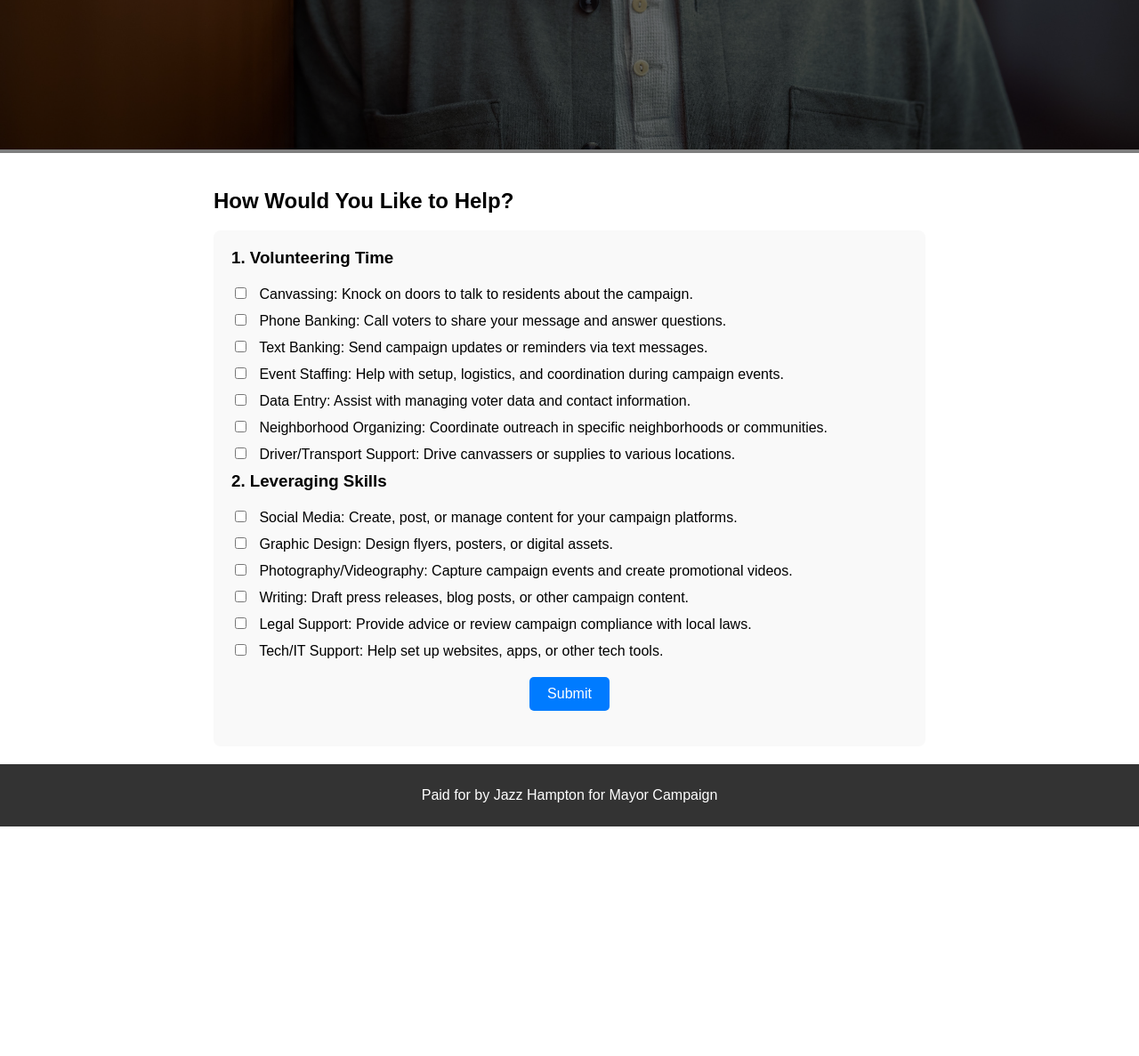
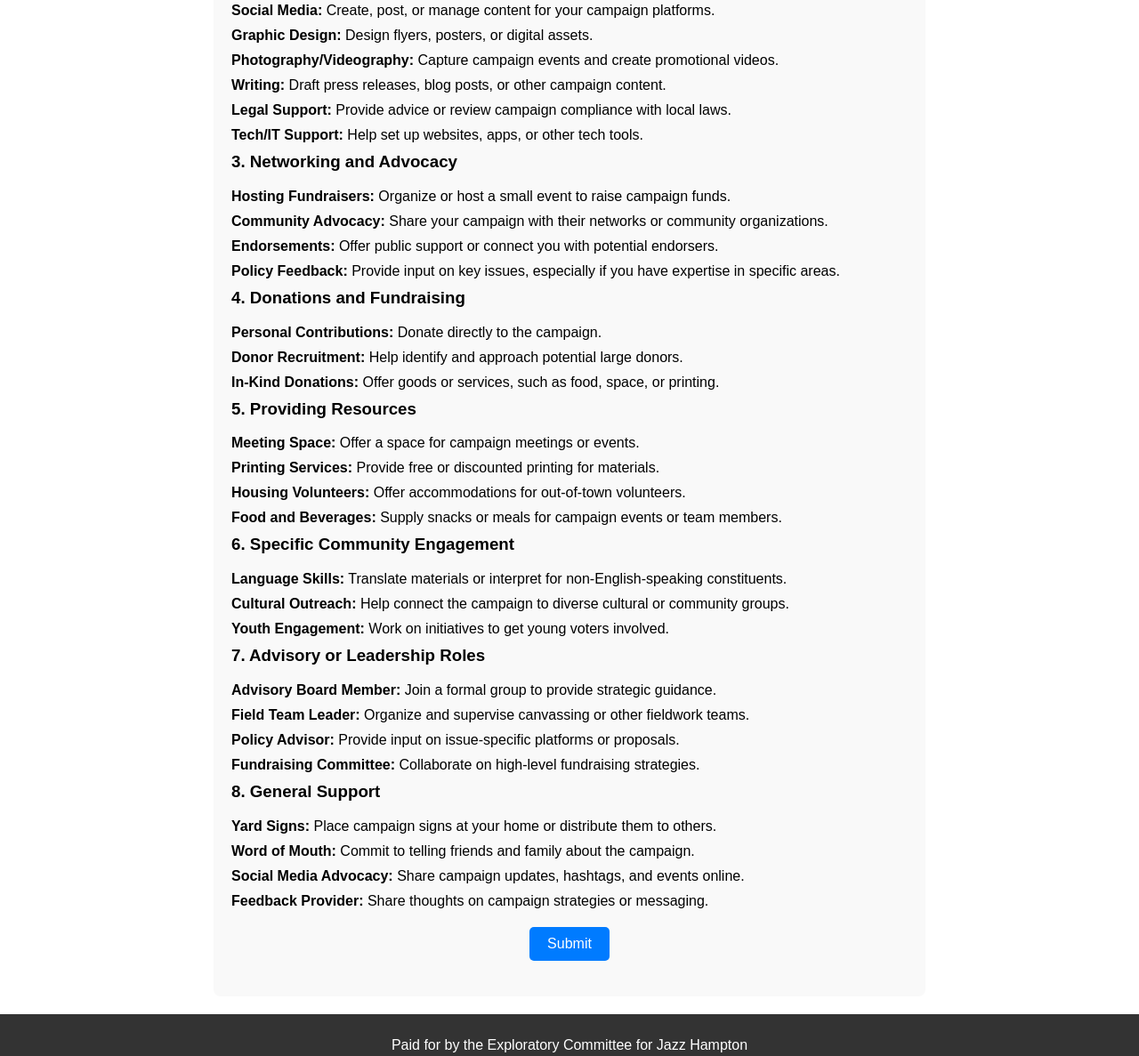
Before and after one commit to webhosting2025/Jazz-Hampton-exploratory-committee, a plain HTML site: page index.html in a window 1280 px wide. Shown: the part 686-1873 px from the top of the page at 89% size. Before the commit the page ends 1615 px from the top, so only its background shows below. Drawn offline with Linux system fonts and the light colour scheme.

Commit message:
Update index.html

```diff
--- a/index.html
+++ b/index.html
@@ -3,7 +3,7 @@
 <head>
     <meta charset="UTF-8">
     <meta name="viewport" content="width=device-width, initial-scale=1.0">
-    <title>Jazz Hampton for Mayor</title>
+    <title>Exploratory Committee for Jazz Hampton</title>
     <style>
         body {
             font-family: Arial, sans-serif;
@@ -18,6 +18,7 @@
         header img {
             width: 100%;
             height: auto;
+            max-height: 300px; /* Reduced the height of the image */
             object-fit: cover;
         }
         header .overlay {
@@ -33,7 +34,7 @@
             align-items: center;
         }
         header h1 {
-            font-size: 3rem;
+            font-size: 2.5rem;
             margin: 0;
         }
         header p {
@@ -56,6 +57,9 @@
             display: block;
             margin-bottom: 10px;
             font-size: 1rem;
+        }
+        label b {
+            font-weight: bold;
         }
         input[type="checkbox"] {
             margin-right: 10px;
@@ -87,37 +91,71 @@
 <header>
     <img src="headshot2024.jpg" alt="Jazz Hampton">
     <div class="overlay">
-        <h1>Jazz Hampton for Mayor</h1>
+        <h1>Exploratory Committee for Jazz Hampton</h1>
         <p>Your Support Makes a Difference!</p>
     </div>
 </header>
 
 <section>
     <h2>How Would You Like to Help?</h2>
-    <form action="https://forms.gle/ytKbV3fSguxAPNvt9" method="POST">
+    <form action="https://forms.gle/Rqq6vaeXtcxUqiH89" method="POST">
         <h3>1. Volunteering Time</h3>
-        <label><input type="checkbox" name="volunteering" value="Canvassing"> Canvassing: Knock on doors to talk to residents about the campaign.</label>
-        <label><input type="checkbox" name="volunteering" value="Phone Banking"> Phone Banking: Call voters to share your message and answer questions.</label>
-        <label><input type="checkbox" name="volunteering" value="Text Banking"> Text Banking: Send campaign updates or reminders via text messages.</label>
-        <label><input type="checkbox" name="volunteering" value="Event Staffing"> Event Staffing: Help with setup, logistics, and coordination during campaign events.</label>
-        <label><input type="checkbox" name="volunteering" value="Data Entry"> Data Entry: Assist with managing voter data and contact information.</label>
-        <label><input type="checkbox" name="volunteering" value="Neighborhood Organizing"> Neighborhood Organizing: Coordinate outreach in specific neighborhoods or communities.</label>
-        <label><input type="checkbox" name="volunteering" value="Driver/Transport Support"> Driver/Transport Support: Drive canvassers or supplies to various locations.</label>
+        <label><b>Canvassing:</b> Knock on doors to talk to residents about the campaign.</label>
+        <label><b>Phone Banking:</b> Call voters to share your message and answer questions.</label>
+        <label><b>Text Banking:</b> Send campaign updates or reminders via text messages.</label>
+        <label><b>Event Staffing:</b> Help with setup, logistics, and coordination during campaign events.</label>
+        <label><b>Data Entry:</b> Assist with managing voter data and contact information.</label>
+        <label><b>Neighborhood Organizing:</b> Coordinate outreach in specific neighborhoods or communities.</label>
+        <label><b>Driver/Transport Support:</b> Drive canvassers or supplies to various locations.</label>
 
         <h3>2. Leveraging Skills</h3>
-        <label><input type="checkbox" name="skills" value="Social Media"> Social Media: Create, post, or manage content for your campaign platforms.</label>
-        <label><input type="checkbox" name="skills" value="Graphic Design"> Graphic Design: Design flyers, posters, or digital assets.</label>
-        <label><input type="checkbox" name="skills" value="Photography/Videography"> Photography/Videography: Capture campaign events and create promotional videos.</label>
-        <label><input type="checkbox" name="skills" value="Writing"> Writing: Draft press releases, blog posts, or other campaign content.</label>
-        <label><input type="checkbox" name="skills" value="Legal Support"> Legal Support: Provide advice or review campaign compliance with local laws.</label>
-        <label><input type="checkbox" name="skills" value="Tech/IT Support"> Tech/IT Support: Help set up websites, apps, or other tech tools.</label>
+        <label><b>Social Media:</b> Create, post, or manage content for your campaign platforms.</label>
+        <label><b>Graphic Design:</b> Design flyers, posters, or digital assets.</label>
+        <label><b>Photography/Videography:</b> Capture campaign events and create promotional videos.</label>
+        <label><b>Writing:</b> Draft press releases, blog posts, or other campaign content.</label>
+        <label><b>Legal Support:</b> Provide advice or review campaign compliance with local laws.</label>
+        <label><b>Tech/IT Support:</b> Help set up websites, apps, or other tech tools.</label>
+
+        <h3>3. Networking and Advocacy</h3>
+        <label><b>Hosting Fundraisers:</b> Organize or host a small event to raise campaign funds.</label>
+        <label><b>Community Advocacy:</b> Share your campaign with their networks or community organizations.</label>
+        <label><b>Endorsements:</b> Offer public support or connect you with potential endorsers.</label>
+        <label><b>Policy Feedback:</b> Provide input on key issues, especially if you have expertise in specific areas.</label>
+
+        <h3>4. Donations and Fundraising</h3>
+        <label><b>Personal Contributions:</b> Donate directly to the campaign.</label>
+        <label><b>Donor Recruitment:</b> Help identify and approach potential large donors.</label>
+        <label><b>In-Kind Donations:</b> Offer goods or services, such as food, space, or printing.</label>
+
+        <h3>5. Providing Resources</h3>
+        <label><b>Meeting Space:</b> Offer a space for campaign meetings or events.</label>
+        <label><b>Printing Services:</b> Provide free or discounted printing for materials.</label>
+        <label><b>Housing Volunteers:</b> Offer accommodations for out-of-town volunteers.</label>
+        <label><b>Food and Beverages:</b> Supply snacks or meals for campaign events or team members.</label>
+
+        <h3>6. Specific Community Engagement</h3>
+        <label><b>Language Skills:</b> Translate materials or interpret for non-English-speaking constituents.</label>
+        <label><b>Cultural Outreach:</b> Help connect the campaign to diverse cultural or community groups.</label>
+        <label><b>Youth Engagement:</b> Work on initiatives to get young voters involved.</label>
+
+        <h3>7. Advisory or Leadership Roles</h3>
+        <label><b>Advisory Board Member:</b> Join a formal group to provide strategic guidance.</label>
+        <label><b>Field Team Leader:</b> Organize and supervise canvassing or other fieldwork teams.</label>
+        <label><b>Policy Advisor:</b> Provide input on issue-specific platforms or proposals.</label>
+        <label><b>Fundraising Committee:</b> Collaborate on high-level fundraising strategies.</label>
+
+        <h3>8. General Support</h3>
+        <label><b>Yard Signs:</b> Place campaign signs at your home or distribute them to others.</label>
+        <label><b>Word of Mouth:</b> Commit to telling friends and family about the campaign.</label>
+        <label><b>Social Media Advocacy:</b> Share campaign updates, hashtags, and events online.</label>
+        <label><b>Feedback Provider:</b> Share thoughts on campaign strategies or messaging.</label>
 
         <button type="submit">Submit</button>
     </form>
 </section>
 
 <footer>
-    <p>Paid for by Jazz Hampton for Mayor Campaign</p>
+    <p>Paid for by the Exploratory Committee for Jazz Hampton</p>
 </footer>
 
 </body>
```
